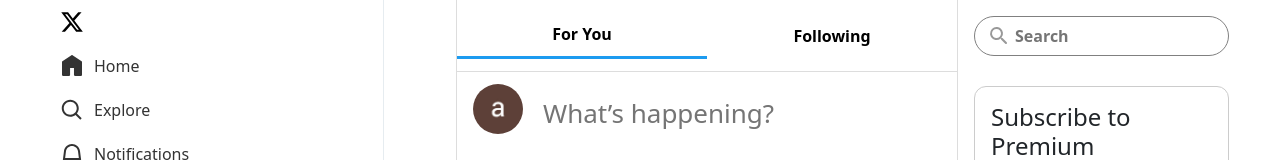
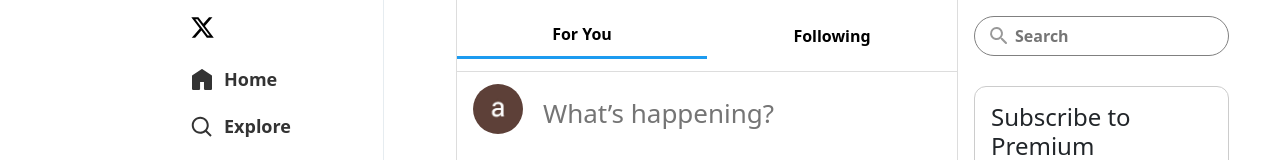
Before and after one commit to Adcodez/Twitter-clone, a plain HTML site: page index.html in a window 1280 px wide. Shown: the top 160 px of the page. Drawn offline with nearby package versions, Linux system fonts and the light colour scheme.

Commit message:
added padding left and margin top

```diff
--- a/index.html
+++ b/index.html
@@ -14,13 +14,14 @@
         <div class="nav-items">
         <a href="">
             <svg
-  style="width: 24px; height: 24px;"
+  style="width: 25px; height: 25px; margin-bottom: 6px; margin-top: 5px;"
   viewBox="0 0 24 24"
   aria-hidden="true"
   class="r-4qtqp9 r-yyyyoo r-dnmrzs r-bnwqim r-lrvibr r-m6rgpd r-lrsllp r-18jsvk2 r-16y2uox r-8kz0gk">
   <path d="M18.244 2.25h3.308l-7.227 8.26 8.502 11.24H16.17l-5.214-6.817L4.99 21.75H1.68l7.73-8.835L1.254 2.25H8.08l4.713 6.231zm-1.161 17.52h1.833L7.084 4.126H5.117z"></path>
   </svg>
         </a>
+
         <a href="#">
 
       <svg  width="24" height="24" viewBox="0 0 24 24" aria-hidden="true" fill="currentColor">
--- a/style.css
+++ b/style.css
@@ -10,9 +10,10 @@
       width: 30%;
       background-color: white;
       height: 100vh;
-      padding: 0px 10px 0 50px;
+      padding: 0px 10px 0 180px;
       border-right: 1px solid #e6ecf0;
-
+      font-size: 18px;
+      font-weight: 600;
       flex-direction: column;
       position: fixed;
     }
@@ -21,11 +22,11 @@
         display: flex;
         align-items: center;
         margin-bottom: 5px;
-        font-size: 20px;
-        font-weight: 500;
+
         text-decoration: none;
         border-radius: 999px;
         flex-direction: column;
+        margin-left: 200px;
 
     }
     .nav-items svg{
```
